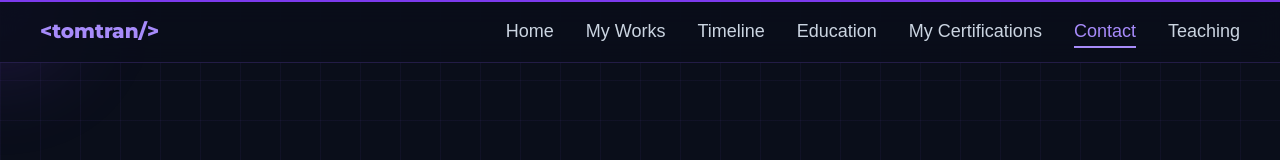
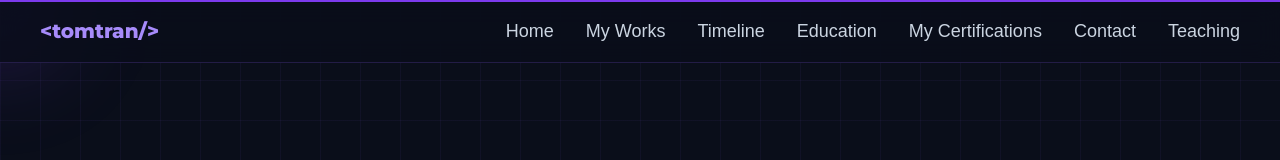
Before and after one commit to tomtran-786/my-portfolio, a Next.js app: page / in a window 1280 px wide. Shown: the top 160 px of the page. Built offline with nearby package versions, Linux system fonts and the light colour scheme.

Commit message:
update effects of nav bar and contact section

```diff
--- a/app/components/NavLink.js
+++ b/app/components/NavLink.js
@@ -2,9 +2,8 @@
 
 import { motion } from 'framer-motion'
 
-export default function NavLink({ href, label, activeSection }) {
+export default function NavLink({ href, label }) {
   const isAnchor = href.startsWith('#')
-  const isActive = isAnchor && href === `#${activeSection}`
 
   return (
     <motion.a
@@ -15,33 +14,39 @@ export default function NavLink({ href, label, activeSection }) {
           const id = href.replace('#', '')
           document.getElementById(id)?.scrollIntoView({ behavior: 'smooth' })
         }
-        // Không phải anchor → để <a href> navigate bình thường
       }}
+      initial="initial"
+      whileHover="hover"
       style={{
-        color: isActive ? '#a78bfa' : '#cbd5e1',
+        color: '#cbd5e1',
         textDecoration: 'none',
         fontSize: 18,
         fontWeight: 500,
         cursor: 'pointer',
         position: 'relative',
       }}
-      whileHover={{ color: '#a78bfa' }}
+      variants={{
+        initial: { color: '#cbd5e1' },
+        hover: { color: '#a78bfa' },
+      }}
+      transition={{ duration: 0.2 }}
     >
       {label}
-      {isActive && (
       <motion.div
-          layoutId="underline"
+        variants={{
+          initial: { width: '0%' },
+          hover: { width: '100%' },
+        }}
+        transition={{ duration: 0.25, ease: 'easeOut' }}
         style={{
           position: 'absolute',
           bottom: -6,
           left: 0,
-            right: 0,
           height: 2,
           background: '#a78bfa',
+          borderRadius: 2,
         }}
-          transition={{ type: 'spring', stiffness: 300, damping: 30 }}
       />
-      )}
     </motion.a>
   )
 }
--- a/app/components/teaching/CourseDetailModal.js
+++ b/app/components/teaching/CourseDetailModal.js
@@ -606,10 +606,11 @@ export default function CourseDetailModal({ course, faqs, testimonials, onClose
   const { detail } = course;
 
 function goToContact() {
+  document.body.style.overflow = "";
   onClose();
   setTimeout(() => {
     document.getElementById("contact")?.scrollIntoView({ behavior: "smooth" });
-  }, 250);
+  }, 100);
 }
 
 function openSyllabus() {
--- a/app/page.js
+++ b/app/page.js
@@ -1,7 +1,7 @@
 'use client'
 
-import { motion, useScroll, useSpring } from 'framer-motion'
-import { useState, useEffect } from 'react'
+import { motion, useScroll, useSpring, AnimatePresence } from 'framer-motion'
+import { useState, useEffect, useRef } from 'react'
 import { TypeAnimation } from 'react-type-animation'
 import Lottie from 'lottie-react'
 import animationData from '../public/animation.json'
@@ -13,39 +13,26 @@ import Projects from './components/Projects'
 import Certifications from './components/Certifications'
 
 export default function Portfolio() {
-  const [activeSection, setActiveSection] = useState('home')
   const { scrollYProgress } = useScroll()
   const scaleX = useSpring(scrollYProgress, { stiffness: 200, damping: 30 })
+  // Navbar visibility scroll logic
+  const [navVisible, setNavVisible] = useState(true)
+  const lastY = useRef(0)
 
   useEffect(() => {
-  const sections = ['home', 'projects', 'experience', 'education', 'certifications', 'contact']
+    const handleNavScroll = () => {
+      const currentY = window.scrollY
+      if (currentY < 60) {
+        setNavVisible(true)
+      } else {
+        setNavVisible(currentY < lastY.current)
+      }
+      lastY.current = currentY
+    }
+    window.addEventListener('scroll', handleNavScroll, { passive: true })
+    return () => window.removeEventListener('scroll', handleNavScroll)
+  }, [])
 
-  const handleScroll = () => {
-    const nearBottom = window.innerHeight + window.scrollY >= document.body.offsetHeight - 100
-
-    if (nearBottom) {
-      setActiveSection('contact')
-      return
-    }
-
-    let current = 'home'
-    sections.forEach(id => {
-      const el = document.getElementById(id)
-      if (el) {
-        const rect = el.getBoundingClientRect()
-        if (rect.top <= 300) {
-          current = id
-        }
-      }
-    })
-    setActiveSection(current)
-  }
-
-  // Dùng scroll event trên document thay vì window
-  document.addEventListener('scroll', handleScroll, { passive: true })
-  handleScroll()
-  return () => document.removeEventListener('scroll', handleScroll)
-}, []) // [] là đúng — không cần activeSection trong deps
   return (
     <main style={{ background: '#0a0e1a', minHeight: '100vh', color: '#f1f5f9', fontFamily: "'Syne', sans-serif", overflowX: 'hidden' }}>
 
@@ -68,12 +55,20 @@ export default function Portfolio() {
       <CursorGlow />
 
       {/* NAV */}
-     <nav style={{
+      <AnimatePresence>
+        {navVisible && (
+          <motion.nav
+            initial={{ opacity: 0, y: -16 }}
+            animate={{ opacity: 1, y: 0 }}
+            exit={{ opacity: 0, y: -24 }}
+            transition={{ duration: 0.3, ease: 'easeInOut' }}
+            style={{
               display: 'flex', justifyContent: 'space-between', alignItems: 'center',
               padding: '1.2rem 2.5rem', borderBottom: '0.5px solid rgba(139,92,246,0.2)',
               position: 'fixed', top: 0, left: 0, right: 0, zIndex: 100,
               background: 'rgba(10,14,26,0.85)', backdropFilter: 'blur(12px)'
-}}>
+            }}
+          >
             <span style={{ fontFamily: "'Montserrat', sans-serif", fontSize: 20, fontWeight: 800, color: '#a78bfa' }}>
           &lt;tomtran/&gt;
         </span>
@@ -87,10 +82,12 @@ export default function Portfolio() {
   { label: 'Contact', href: '#contact' },
   { label: "Teaching", href: "/teaching" },
 ].map(({ label, href }) => (
-  <NavLink key={label} href={href} label={label} activeSection={activeSection} />
+  <NavLink key={label} href={href} label={label} />
 ))}
           </div>
-      </nav>
+          </motion.nav>
+        )}
+      </AnimatePresence>
 
 {/* HERO */}
 <section id="home" style={{
```
Also changed, not shown: app/components/teaching/CoursesSection.js (+7 -1 lines), app/components/teaching/HeroSection.js (+23 -2 lines), app/components/teaching/TeachingNavbar.js (+25 -24 lines). Lines whose indentation alone changed are shown as unchanged.
